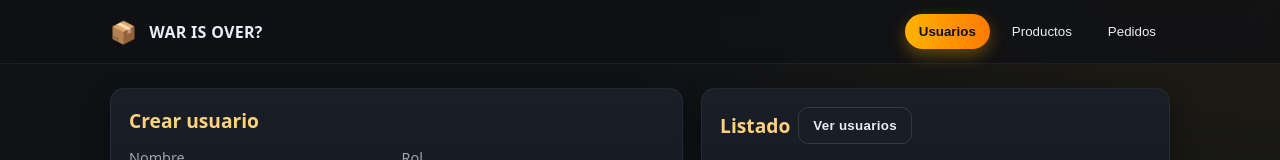
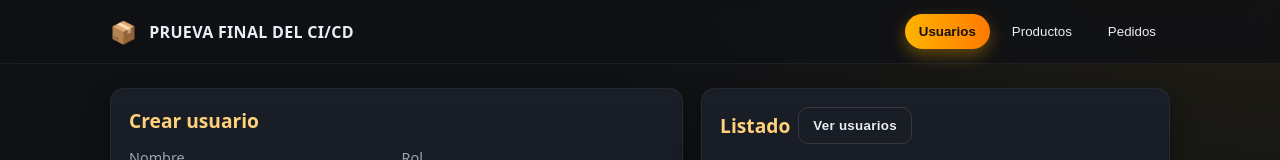
Before and after one commit to JuanGomePer/parcial1-patrones-arquitectonicos-avanzados, a website: page public/index.html in a window 1280 px wide. Shown: the top 160 px of the page. Drawn offline with Linux system fonts and the light colour scheme.

Commit message:
change to prove ci/cd

```diff
--- a/public/index.html
+++ b/public/index.html
@@ -123,7 +123,7 @@
 <body>
   <header>
     <div class="nav">
-      <div class="brand"><span class="emoji">📦</span><span>WAR IS OVER?</span></div>
+      <div class="brand"><span class="emoji">📦</span><span>PRUEVA FINAL DEL CI/CD</span></div>
       <div class="tabs" role="tablist" aria-label="Secciones">
         <button class="tab-btn" role="tab" aria-selected="true" data-tab="usuarios">Usuarios</button>
         <button class="tab-btn" role="tab" aria-selected="false" data-tab="productos">Productos</button>
```
